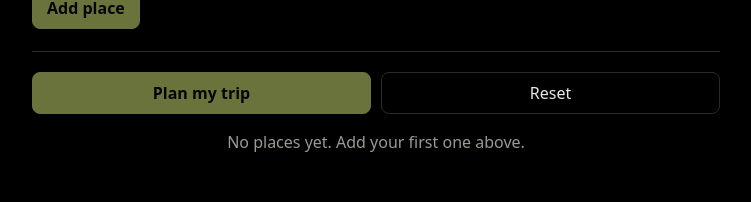
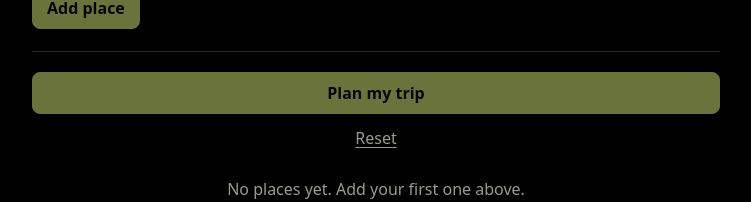
Before and after one commit to karinamercedes/travel-planner-map-calendar, a React (Vite) app: page / in a window 1280 px wide. Shown: the part 895-1097 px from the top of the page, without its empty margins (264-1015 px from the left). Built offline with nearby package versions, Linux system fonts and the light colour scheme.

Commit message:
Update App.css

```diff
--- a/src/App.css
+++ b/src/App.css
@@ -54,8 +54,28 @@ button.ghost { border-color: var(--line); color: var(--muted); }
 button.ghost:hover { color: var(--danger); border-color: var(--danger); }
 button:disabled { opacity: 0.45; cursor: not-allowed; }
 
-.plan-controls { display: flex; gap: 10px; margin-top: 20px; }
-.plan-controls button { flex: 1; }
+.plan-controls {
+  display: flex;
+  flex-direction: column;
+  align-items: center;
+  gap: 10px;
+  margin-top: 20px;
+  margin-bottom: 25px;
+}
+.full-width { width: 100%; }
+.link-reset {
+  background: none;
+  border: none;
+  padding: 2px 4px;
+  color: var(--muted);
+  font: inherit;
+  text-decoration: underline;
+  text-underline-offset: 3px;
+}
+.link-reset:hover {
+  color: var(--accent);
+  border: none;
+}
 
 /* Places */
 .places { list-style: none; padding: 0; margin: 12px 0 0; }
```
